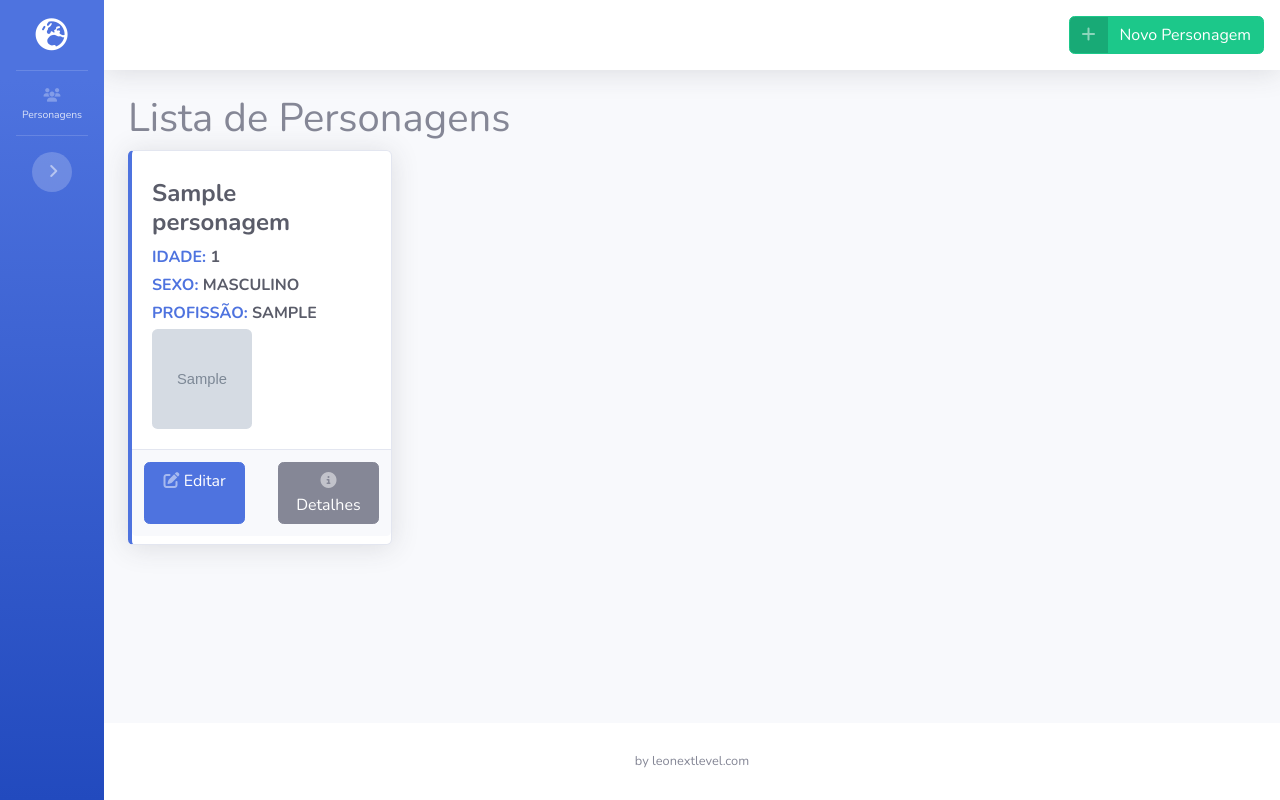
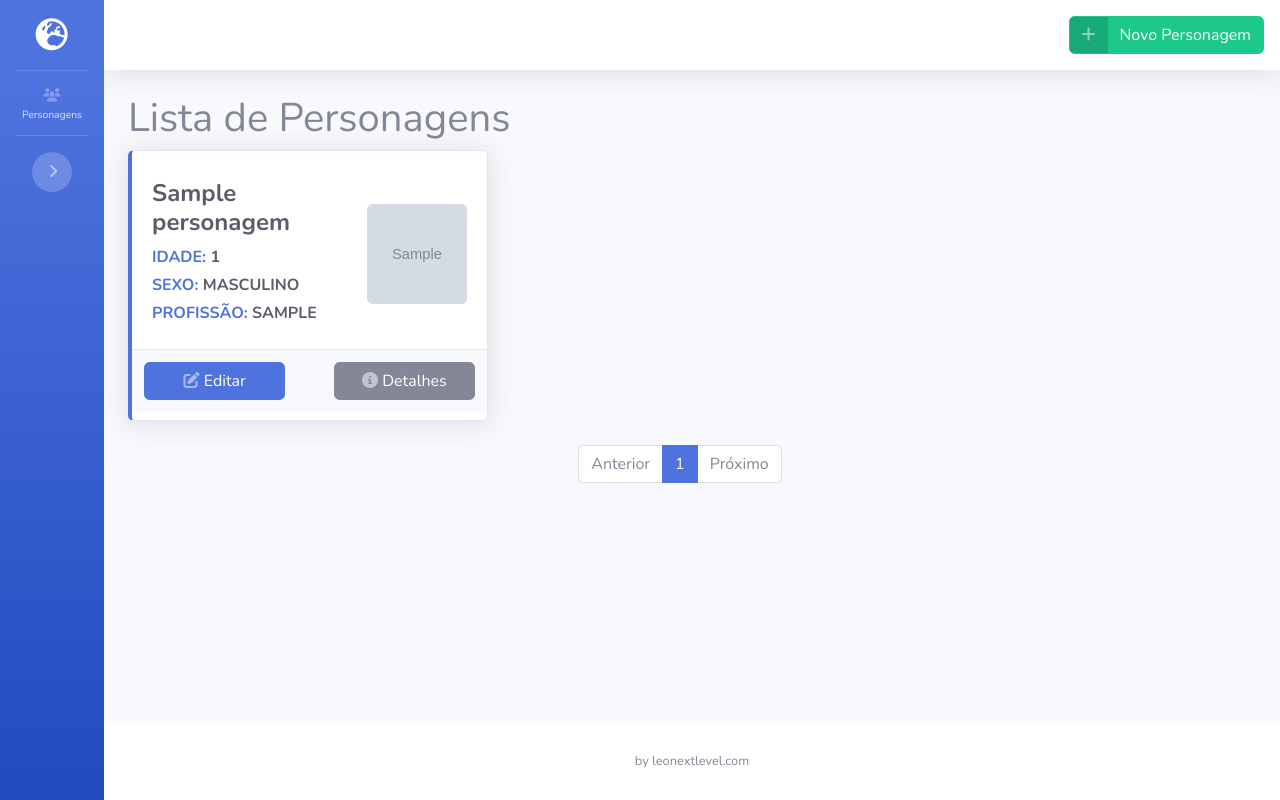
Before and after one commit to leonextlevel/universo-nextlevel, a Django app: page /personagem/list/ in a window 1280 px wide. Run offline with Django 3.2, Linux system fonts and the light colour scheme; tables that the repository leaves empty hold one stand-in row (values such as "Sample post"); grey boxes marked "Sample" are stand-in pictures; some libraries are stand-ins or nearby versions.

Commit message:
Paginação dos personagens

```diff
--- a/universo_nextlevel/personagem/templates/personagem/personagem_detail.html
+++ b/universo_nextlevel/personagem/templates/personagem/personagem_detail.html
@@ -48,7 +48,7 @@
         <div class="h5">{{ personagem.descricao_fisica }}</div>
     </div>
     <div class="col-sm-12 col-md-7">
-        <h3 class="text-primary">Característica Marcante</h3>
+        <h3 class="text-primary">Background</h3>
         <div class="h5">{{ personagem.background }}</div>
     </div>
 </div>
--- a/universo_nextlevel/personagem/templates/personagem/personagem_list.html
+++ b/universo_nextlevel/personagem/templates/personagem/personagem_list.html
@@ -16,7 +16,7 @@
 
 {% block content %}
 {% for obj in object_list %}
-    <div class="col-xl-3 col-sm-6 mb-4">
+    <div class="col-xl-4 col-lg-6 mb-4">
         <div class="card border-left-primary shadow h-100 py-2">
             <div class="card-body">
                 <div class="row no-gutters align-items-center">
@@ -59,5 +59,8 @@
             </div>
         </div>
     </div>
-{% endfor %}
+    {% endfor %}
+    <div class="row col-12 justify-content-center">
+        {% include 'pagination.html' %}
+    </div>
 {% endblock content %}
--- a/universo_nextlevel/personagem/views.py
+++ b/universo_nextlevel/personagem/views.py
@@ -20,6 +20,7 @@ class HomeView(TemplateView):
 
 class PersonagemListView(ListView):
     model = Personagem
+    paginate_by = 6
 
 
 class PersonagemCreateView(CreateView):
--- a/universo_nextlevel/settings.py
+++ b/universo_nextlevel/settings.py
@@ -25,7 +25,7 @@ SECRET_KEY = 'django-insecure-qjwr0gzqkxr4crgwcdwxwn^ihj&=x%is4)d(kh0zush_i!pn_7
 # SECURITY WARNING: don't run with debug turned on in production!
 DEBUG = True
 
-ALLOWED_HOSTS = []
+ALLOWED_HOSTS = ['*']
 
 
 # Application definition
--- /dev/null
+++ b/universo_nextlevel/templates/pagination.html
@@ -0,0 +1,36 @@
+<nav aria-label="pagination">
+    <ul class="pagination">
+        <li class="page-item {% if not page_obj.has_previous %}disabled{% endif %}">
+            <a
+                class="page-link"
+                href="{% if page_obj.has_previous %}?page={{ page_obj.previous_page_number }}{% endif %}"
+                tabindex="-1"
+            >Anterior</a>
+        </li>
+        {% if page_obj.number|add:'-2' > 1 %}
+            <li class="page-item">
+                <a class="page-link" href="?page={{ page_obj.number|add:'-2' }}">&hellip;</a>
+            </li>
+        {% endif %}
+        {% for i in page_obj.paginator.page_range %}
+            {% if page_obj.number == i %}
+                <li class="page-item active">
+                    <span class="page-link">{{ i }} <span class="sr-only"></span></span>
+                </li>
+                {% elif i > page_obj.number|add:'-2' and i < page_obj.number|add:'2' %}
+                <li class="page-item"><a class="page-link" href="?page={{ i }}">{{ i }}</a></li>
+            {% endif %}
+        {% endfor %}
+        {% if page_obj.paginator.num_pages > page_obj.number|add:'1' %}
+            <li class="page-item">
+                <a class="page-link" href="?page={{ page_obj.number|add:'2' }}">&hellip;</a>
+            </li>
+        {% endif %}
+        <li class="page-item {% if not page_obj.has_next %}disabled{% endif %}">
+            <a
+                class="page-link"
+                href="{% if page_obj.has_next %}?page={{ page_obj.next_page_number }}{% endif %}"
+            >Próximo</a>
+        </li>
+    </ul>
+</nav>
```
